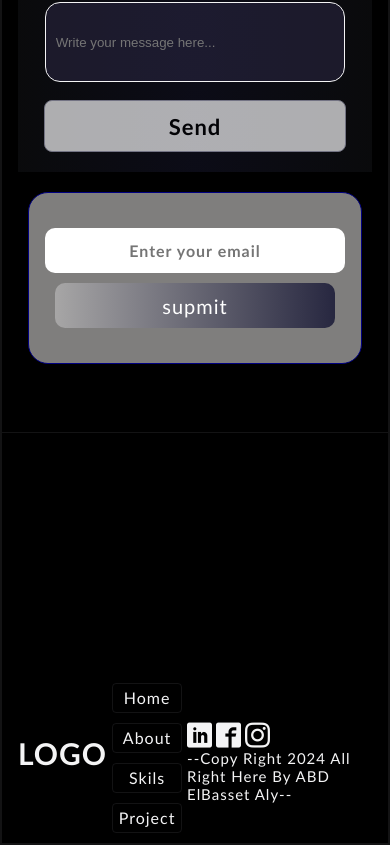
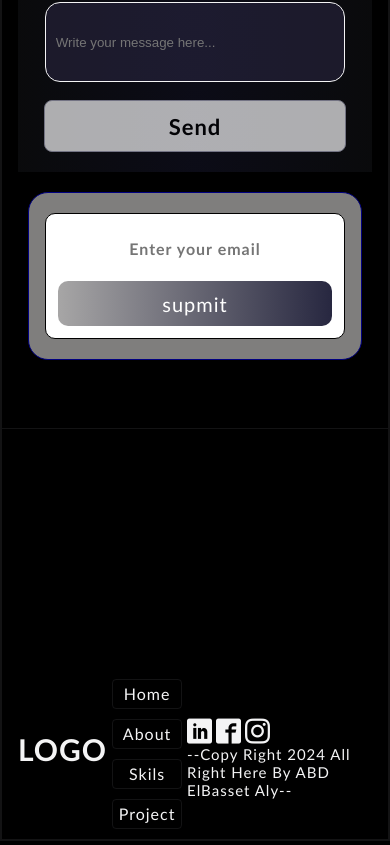
Before and after one commit to abdelbassetali/React-portfolio, a React (Vite) app: page / in a window 390 px wide. Shown: the part 2879-3724 px from the top of the page. Built offline with nearby package versions, Linux system fonts and the light colour scheme.

Commit message:
Update contact.css

```diff
--- a/src/components/4-contact/contact.css
+++ b/src/components/4-contact/contact.css
@@ -61,6 +61,7 @@
     cursor: not-allowed;
     opacity: .7;
 }
+
 @media (max-width: 768px) {
     .contan {
         height: auto !important;
@@ -72,44 +73,47 @@
         width: 100% !important;
         height: auto !important;
         margin: 0 auto !important;
-        margin-left: 0 !important;
         padding: 20px 15px !important;
         display: flex !important;
         flex-direction: column !important;
         align-items: center !important;
         text-align: center !important;
         border-radius: 20px !important;
+        box-sizing: border-box !important;
     }
 
     .email-1 {
-        font-size: 20px !important;
+        font-size: 18px !important;
         margin: 0 0 15px 0 !important;
         text-align: center !important;
     }
 
+    /* نخلي الصندوق الأبيض بتاع الإيميل والزرار يظهر بوضوح وبشكل منسق على الموبايل */
     .sing {
         width: 100% !important;
+        max-width: 300px !important;
         height: auto !important;
         margin: 0 !important;
-        padding: 15px 10px !important;
+        padding: 12px !important;
         display: flex !important;
         flex-direction: column !important;
         align-items: center !important;
-        background: transparent !important; /* عشان تبقى متناسقة جوه الكارت */
-        border: none !important;
+        background-color: rgb(255, 255, 255) !important;
+        border: 1px solid black !important;
+        border-radius: 10px !important;
+        box-sizing: border-box !important;
     }
 
     .sing-in {
         width: 100% !important;
-        max-width: 280px !important;
         height: 45px !important;
         margin: 0 0 10px 0 !important;
         padding: 0 10px !important;
+        box-sizing: border-box !important;
     }
 
     .btn-sing {
         width: 100% !important;
-        max-width: 280px !important;
         height: 45px !important;
         margin: 0 !important;
         text-align: center !important;
@@ -117,7 +121,8 @@
 
     .thanks {
         margin: 10px 0 0 0 !important;
-        font-size: 16px !important;
+        font-size: 14px !important;
         text-align: center !important;
+        display: block !important;
     }
 }
```
